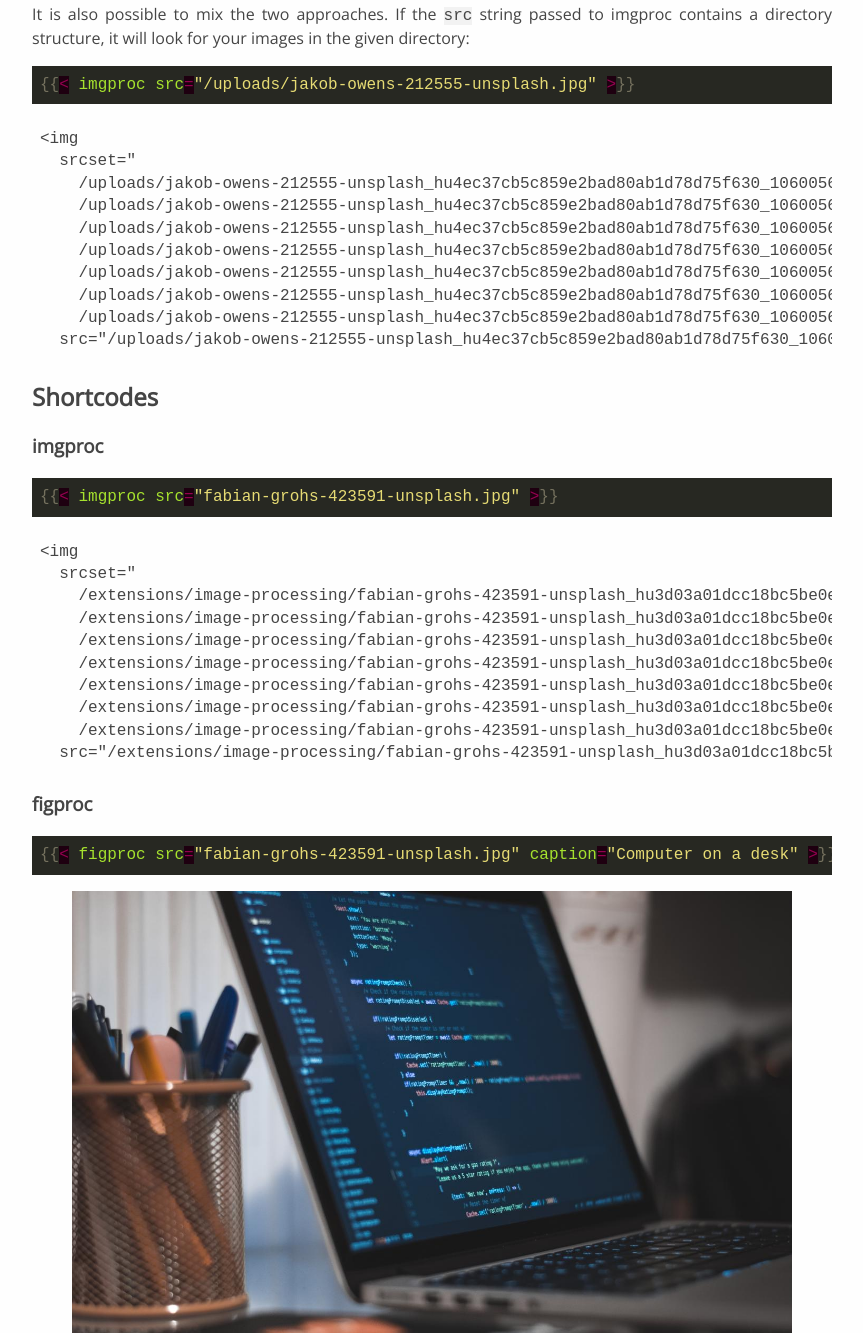
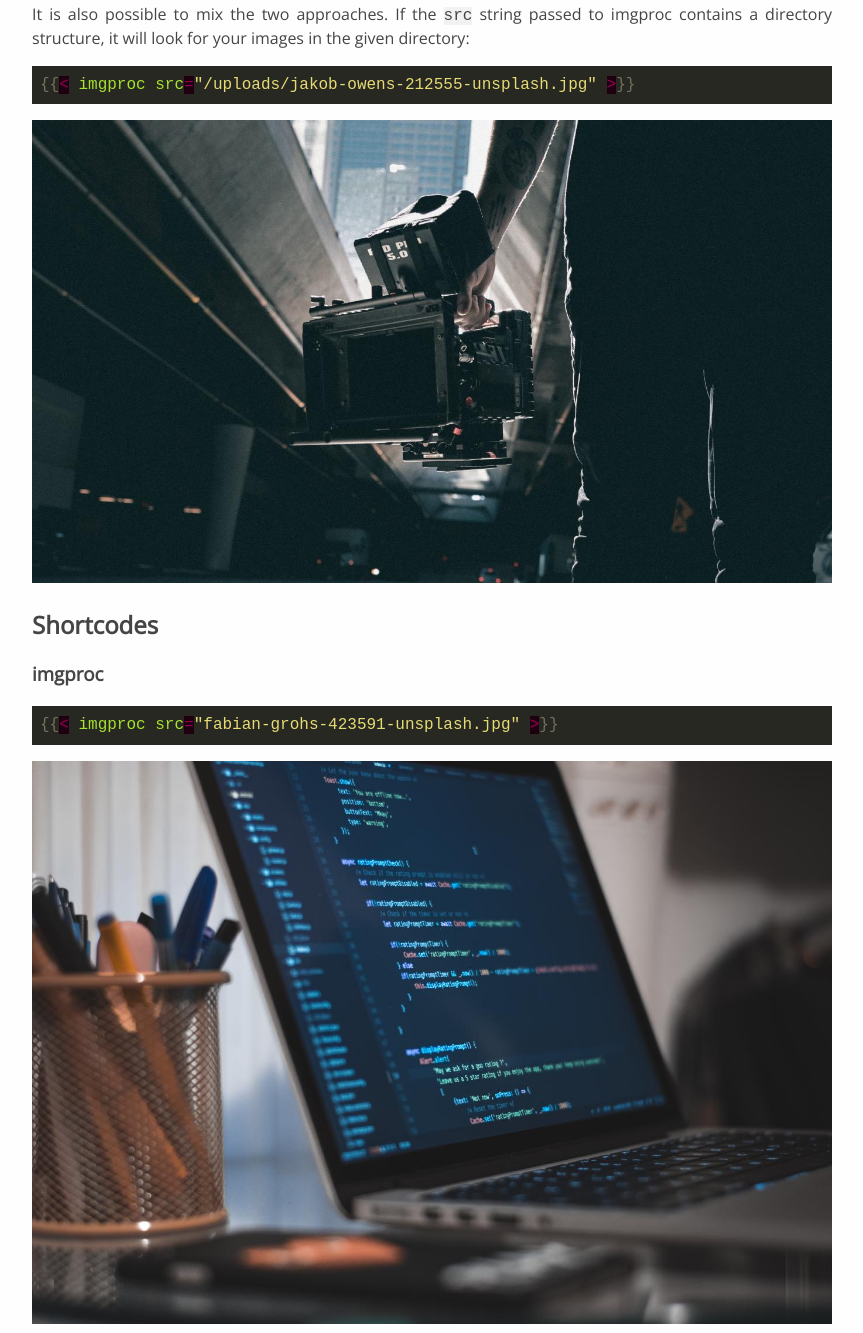
Before and after one commit to hugomodo/hugomodo.github.io, a plain HTML site: page extensions/image-processing/index.html in a window 1280 px wide. Shown: the part 2192-3525 px from the top of the page, without its empty margins (208-1071 px from the left). Drawn offline with nearby package versions, Linux system fonts and the light colour scheme.

Commit message:
Deploy hugomodo/hugomodo.github.io to github.com/hugomodo/hugomodo.github.io.git:master

```diff
--- a/extensions/image-processing/index.html
+++ b/extensions/image-processing/index.html
@@ -364,33 +364,31 @@ git clone https://github.com/hugomodo/hugomodo-image-processing.git</code></pre>
 
 <p>It is also possible to mix the two approaches. If the <code>src</code> string passed to imgproc contains a directory structure, it will look for your images in the given directory:</p>
 <div class="highlight"><pre style="color:#f8f8f2;background-color:#272822;-moz-tab-size:4;-o-tab-size:4;tab-size:4"><code class="language-go-html-template" data-lang="go-html-template"><span style="color:#75715e">{{</span><span style="color:#960050;background-color:#1e0010">&lt;</span> <span style="color:#a6e22e">imgproc</span> <span style="color:#a6e22e">src</span><span style="color:#960050;background-color:#1e0010">=</span><span style="color:#e6db74">&#34;/uploads/jakob-owens-212555-unsplash.jpg&#34;</span> <span style="color:#960050;background-color:#1e0010">&gt;</span><span style="color:#75715e">}}</span></code></pre></div>
-<pre><code>&lt;img
-  srcset=&quot;
+<p><img
+      srcset="
         /uploads/jakob-owens-212555-unsplash_hu4ec37cb5c859e2bad80ab1d78d75f630_1060056_320x0_resize_q75_box.jpg 320w,
         /uploads/jakob-owens-212555-unsplash_hu4ec37cb5c859e2bad80ab1d78d75f630_1060056_640x0_resize_q75_box.jpg 640w,
         /uploads/jakob-owens-212555-unsplash_hu4ec37cb5c859e2bad80ab1d78d75f630_1060056_768x0_resize_q75_box.jpg 768w,
         /uploads/jakob-owens-212555-unsplash_hu4ec37cb5c859e2bad80ab1d78d75f630_1060056_1024x0_resize_q75_box.jpg 1024w,
         /uploads/jakob-owens-212555-unsplash_hu4ec37cb5c859e2bad80ab1d78d75f630_1060056_1366x0_resize_q75_box.jpg 1366w,
         /uploads/jakob-owens-212555-unsplash_hu4ec37cb5c859e2bad80ab1d78d75f630_1060056_1600x0_resize_q75_box.jpg 1600w,
-    /uploads/jakob-owens-212555-unsplash_hu4ec37cb5c859e2bad80ab1d78d75f630_1060056_1920x0_resize_q75_box.jpg 1920w&quot;
-  src=&quot;/uploads/jakob-owens-212555-unsplash_hu4ec37cb5c859e2bad80ab1d78d75f630_1060056_1600x0_resize_q75_box.jpg&quot;/&gt;
-</code></pre>
+        /uploads/jakob-owens-212555-unsplash_hu4ec37cb5c859e2bad80ab1d78d75f630_1060056_1920x0_resize_q75_box.jpg 1920w"
+      src="/uploads/jakob-owens-212555-unsplash_hu4ec37cb5c859e2bad80ab1d78d75f630_1060056_1600x0_resize_q75_box.jpg"/></p>
 
 <h2 id="shortcodes">Shortcodes</h2>
 
 <h3 id="imgproc">imgproc</h3>
 <div class="highlight"><pre style="color:#f8f8f2;background-color:#272822;-moz-tab-size:4;-o-tab-size:4;tab-size:4"><code class="language-go-html-template" data-lang="go-html-template"><span style="color:#75715e">{{</span><span style="color:#960050;background-color:#1e0010">&lt;</span> <span style="color:#a6e22e">imgproc</span> <span style="color:#a6e22e">src</span><span style="color:#960050;background-color:#1e0010">=</span><span style="color:#e6db74">&#34;fabian-grohs-423591-unsplash.jpg&#34;</span> <span style="color:#960050;background-color:#1e0010">&gt;</span><span style="color:#75715e">}}</span></code></pre></div>
-<pre><code>&lt;img
-  srcset=&quot;
+<p><img
+      srcset="
         /extensions/image-processing/fabian-grohs-423591-unsplash_hu3d03a01dcc18bc5be0e67db3d8d209a6_3043934_320x0_resize_q75_box.jpg 320w,
         /extensions/image-processing/fabian-grohs-423591-unsplash_hu3d03a01dcc18bc5be0e67db3d8d209a6_3043934_640x0_resize_q75_box.jpg 640w,
         /extensions/image-processing/fabian-grohs-423591-unsplash_hu3d03a01dcc18bc5be0e67db3d8d209a6_3043934_768x0_resize_q75_box.jpg 768w,
         /extensions/image-processing/fabian-grohs-423591-unsplash_hu3d03a01dcc18bc5be0e67db3d8d209a6_3043934_1024x0_resize_q75_box.jpg 1024w,
         /extensions/image-processing/fabian-grohs-423591-unsplash_hu3d03a01dcc18bc5be0e67db3d8d209a6_3043934_1366x0_resize_q75_box.jpg 1366w,
         /extensions/image-processing/fabian-grohs-423591-unsplash_hu3d03a01dcc18bc5be0e67db3d8d209a6_3043934_1600x0_resize_q75_box.jpg 1600w,
-    /extensions/image-processing/fabian-grohs-423591-unsplash_hu3d03a01dcc18bc5be0e67db3d8d209a6_3043934_1920x0_resize_q75_box.jpg 1920w&quot;
-  src=&quot;/extensions/image-processing/fabian-grohs-423591-unsplash_hu3d03a01dcc18bc5be0e67db3d8d209a6_3043934_1600x0_resize_q75_box.jpg&quot;/&gt;
-</code></pre>
+        /extensions/image-processing/fabian-grohs-423591-unsplash_hu3d03a01dcc18bc5be0e67db3d8d209a6_3043934_1920x0_resize_q75_box.jpg 1920w"
+      src="/extensions/image-processing/fabian-grohs-423591-unsplash_hu3d03a01dcc18bc5be0e67db3d8d209a6_3043934_1600x0_resize_q75_box.jpg"/></p>
 
 <h3 id="figproc">figproc</h3>
 <div class="highlight"><pre style="color:#f8f8f2;background-color:#272822;-moz-tab-size:4;-o-tab-size:4;tab-size:4"><code class="language-go-html-template" data-lang="go-html-template"><span style="color:#75715e">{{</span><span style="color:#960050;background-color:#1e0010">&lt;</span> <span style="color:#a6e22e">figproc</span> <span style="color:#a6e22e">src</span><span style="color:#960050;background-color:#1e0010">=</span><span style="color:#e6db74">&#34;fabian-grohs-423591-unsplash.jpg&#34;</span> <span style="color:#a6e22e">caption</span><span style="color:#960050;background-color:#1e0010">=</span><span style="color:#e6db74">&#34;Computer on a desk&#34;</span> <span style="color:#960050;background-color:#1e0010">&gt;</span><span style="color:#75715e">}}</span></code></pre></div>
```
Also changed, not shown: blog/exif-orientation/index.html (+8 -10 lines), blog/forestry-compatible/index.html (+4 -5 lines). Lines whose indentation alone changed are shown as unchanged.
